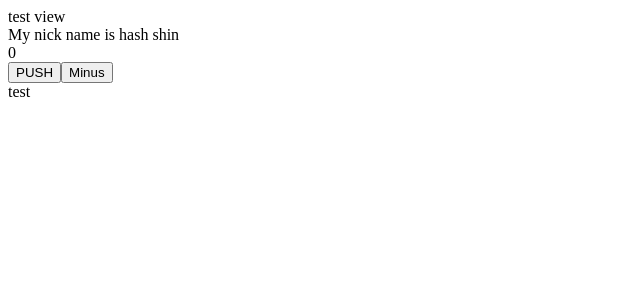
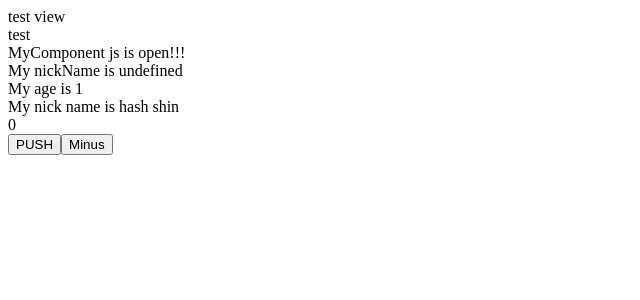
Before and after one commit to shinhash/myReactProject_first, a React (Create React App) app: page / in a window 1280 px wide. Shown: the top 300 px of the page, without its empty margins (0-640 px from the left). Built offline with nearby package versions, Linux system fonts and the light colour scheme.

Commit message:
test commit 2022-03-26 22:29

```diff
--- a/src/App.js
+++ b/src/App.js
@@ -19,14 +19,16 @@ import Counter from "./Counter";
 /* use App.js to class */
 class App extends Component {
   render() {
+    //alert("test");
     //const name = "hash";
     //const number = 10;
     //var animalNameArr = ["t", "a", "c"];
     return (
       <div>
         <div>test view</div>
+        test
+        <MyComponent />
         <Counter />
-        test
       </div>
     );
   }
```
